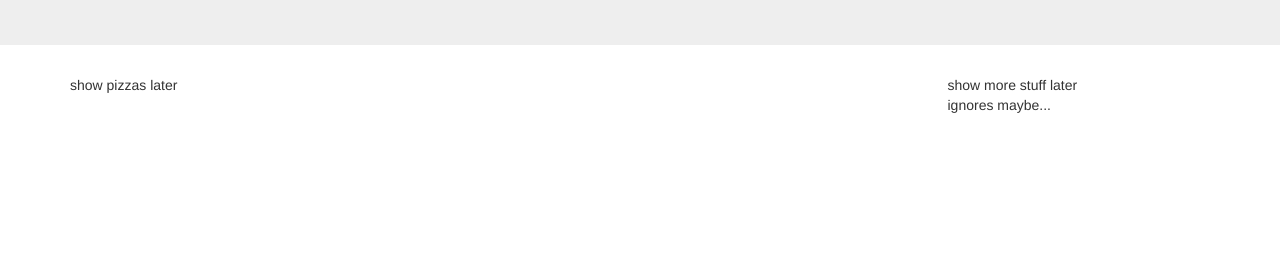
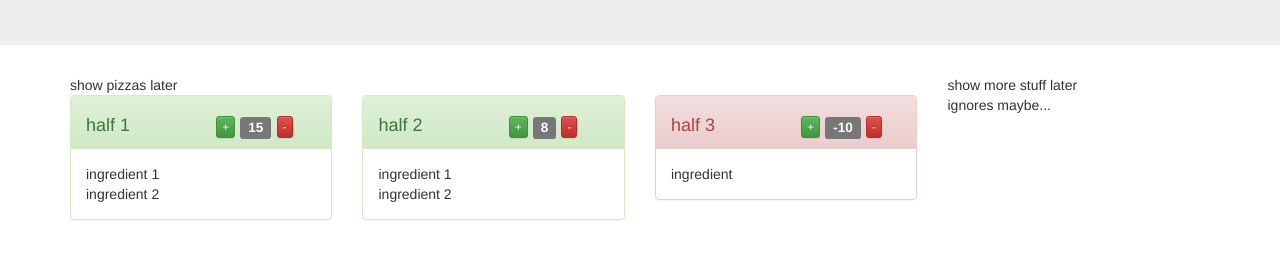
Before and after one commit to spethso/PizzaCalculator, a website: page src/teamPage.html in a window 1280 px wide. Shown: the part 210-468 px from the top of the page. Drawn offline with nearby package versions, Linux system fonts and the light colour scheme.

Commit message:
displays pizza dummies in teamPage.html

```diff
--- a/src/teamPage.html
+++ b/src/teamPage.html
@@ -46,6 +46,94 @@
             <div class="col-sm-9">
                 <!--Column left-->
                 show pizzas later
+                <div class="row">
+                    <div class="col-sm-4">
+                        <!-- a pizza suggestion which is within the number of pizzas -->
+                        <div class="panel panel-success">
+                            <div class="panel-heading">
+                                <div class="row">
+                                    <h4>
+                                        <div class="col-sm-6">
+                                            half 1
+                                        </div>
+
+                                        <div class="col-sm-6">
+                                            <div class="element-group">
+
+                                                <button type="button" class="btn btn-success btn-xs">+</button>
+                                                <span class="label label-default label-sm">15</span>
+                                                <button type="button" class="btn btn-danger btn-xs">-</button>
+
+                                            </div>
+                                        </div>
+                                    </h4>
+                                </div>
+                            </div>
+                            <div class="panel-body">
+                                ingredient 1</br>
+                                ingredient 2
+                            </div>
+                        </div>
+                    </div>
+
+                    <div class="col-sm-4">
+                        <!-- a pizza suggestion which is within the number of pizzas -->
+                        <div class="panel panel-success">
+                            <div class="panel-heading">
+                                <div class="row">
+                                    <h4>
+                                        <div class="col-sm-6">
+                                            half 2
+                                        </div>
+
+                                        <div class="col-sm-6">
+                                            <div class="element-group">
+
+                                                <button type="button" class="btn btn-success btn-xs">+</button>
+                                                <span class="label label-default label-sm">8</span>
+                                                <button type="button" class="btn btn-danger btn-xs">-</button>
+
+                                            </div>
+                                        </div>
+                                    </h4>
+                                </div>
+                            </div>
+                            <div class="panel-body">
+                                ingredient 1</br>
+                                ingredient 2
+                            </div>
+                        </div>
+                    </div>
+
+                    <div class="col-sm-4">
+                        <!-- a pizza suggestion which is not within the number of pizzas -->
+                        <div class="panel panel-danger">
+                            <div class="panel-heading">
+                                <div class="row">
+                                    <h4>
+                                        <div class="col-sm-6">
+                                            half 3
+                                        </div>
+
+                                        <div class="col-sm-6">
+                                            <div class="element-group">
+
+                                                <button type="button" class="btn btn-success btn-xs">+</button>
+                                                <span class="label label-default label-sm">-10</span>
+                                                <button type="button" class="btn btn-danger btn-xs">-</button>
+
+                                            </div>
+                                        </div>
+                                    </h4>
+                                </div>
+                            </div>
+                            <div class="panel-body">
+                                ingredient
+                            </div>
+                        </div>
+                    </div>
+                </div>
+
             </div>
             <div class="col-sm-3">
                 <!--Column right-->
```
